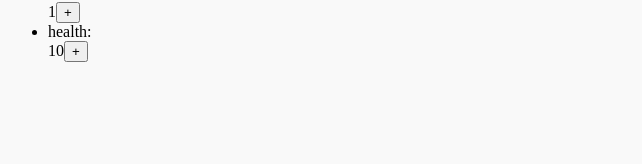
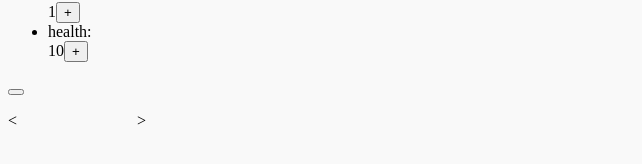
Before and after one commit to Kuramarik/Final-Project, a Vue app in the folder vue-app/: page / in a window 1280 px wide. Shown: the part 228-392 px from the top of the page, without its empty margins (0-642 px from the left). Built offline with nearby package versions, Linux system fonts and the light colour scheme.

Commit message:
TEST: Mission progress bar

```diff
--- a/vue-app/src/App.vue
+++ b/vue-app/src/App.vue
@@ -1,11 +1,13 @@
 <script>
 import ExampleComponent from './components/ExampleComponent.vue'
 import Character from './components/Character.vue'
+import Mission from './components/Mission.vue'
 
 export default {
   components: {
     ExampleComponent,
-    Character
+    Character,
+    Mission
   },
   data() {
     return {
@@ -33,6 +35,7 @@ export default {
   <main>
     <ExampleComponent :paragraph="content"/>
     <Character />
+    <Mission />
   </main>
 
   <footer>
--- a/vue-app/src/components/Mission.vue
+++ b/vue-app/src/components/Mission.vue
@@ -8,11 +8,42 @@ export default{
     startMission, begin a timer based on the length variable of the mission.
     triggerEncounter, called randomly during the timer of startMission
     }*/
+   data(){
+    return{
+        length:30,
+        progress:0,
+        monstersDefeated:[]
+    }
+   },
+   methods: {
+    startMission(){
+        let timeSinceEncounter =0;
+        while(this.progress<this.length){
+            setTimeout(()=>{
+                this.progress++
+                console.log(this.progress)
+            }, 1000)
+            if(timeSinceEncounter>5){
+                if(Math.random()<0.2){
+                    this.triggerEncounter()
+                    timeSinceEncounter=0;
+                }
+            }
+            timeSinceEncounter++;
+        }
+    },
+    triggerEncounter(){
+        console.log("enemy encounter")
+    }
+   }
 }
 </script>
 
 <template>
     <!-- Mission progress bar that aligns with length -->
+     <button @click="startMission()"></button>
+     <p><<span v-for="i in this.progress">-</span>
+     <span v-for="i in this.length-this.progress">&nbsp;</span>></p>
 </template>
 
 <style></style>
```
